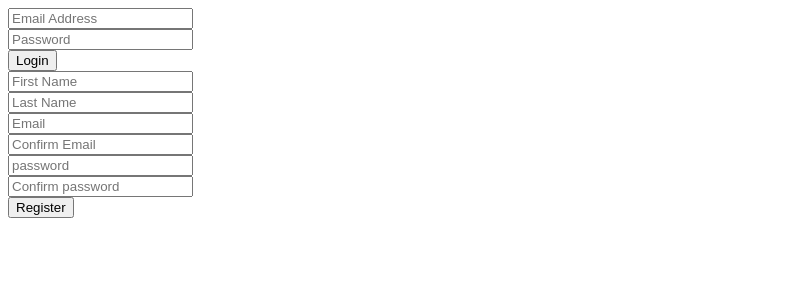
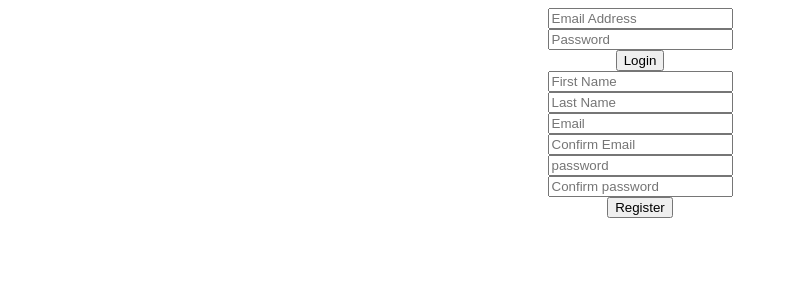
Before and after one commit to Mrlyubo/smw, a PHP site: page /register.php in a window 1280 px wide. Shown: the top 300 px of the page, without its empty margins (0-788 px from the left). Run offline with PHP 8.4, Linux system fonts and the light colour scheme.

Commit message:
Setting up css

```diff
--- /dev/null
+++ b/assets/css/register_style.css
@@ -0,0 +1,3 @@
+form{
+  text-align: center;
+}
--- a/index.php
+++ b/index.php
@@ -1,7 +1,6 @@
 <?php
 require 'config/config.php';
  ?>
-
 
 <!DOCTYPE html>
 <html>
--- a/register.php
+++ b/register.php
@@ -9,6 +9,7 @@ require 'includes/form_handlers/login_handler.php';
 <html>
 <head>
 	<title>Welcom to Turbofeed!</title>
+  <link rel="stylesheet" type="text/css" href="assets/css/register_style.css">
 </head>
 <body>
 	<form class="" action="register.php" method="post">
```
